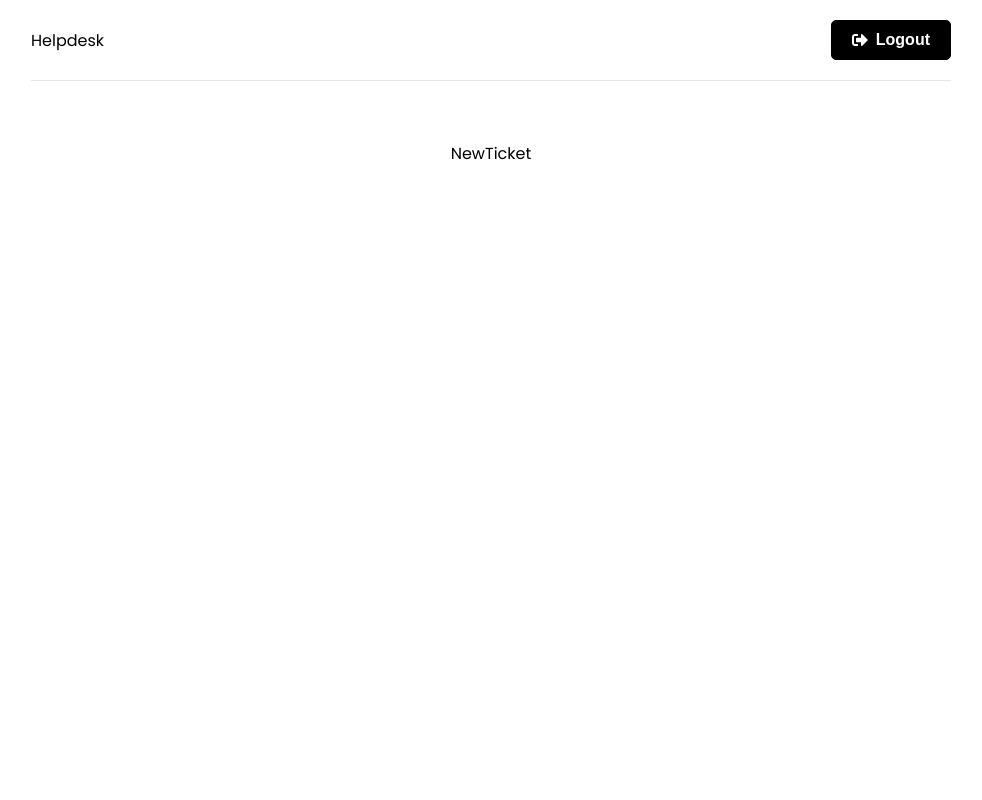
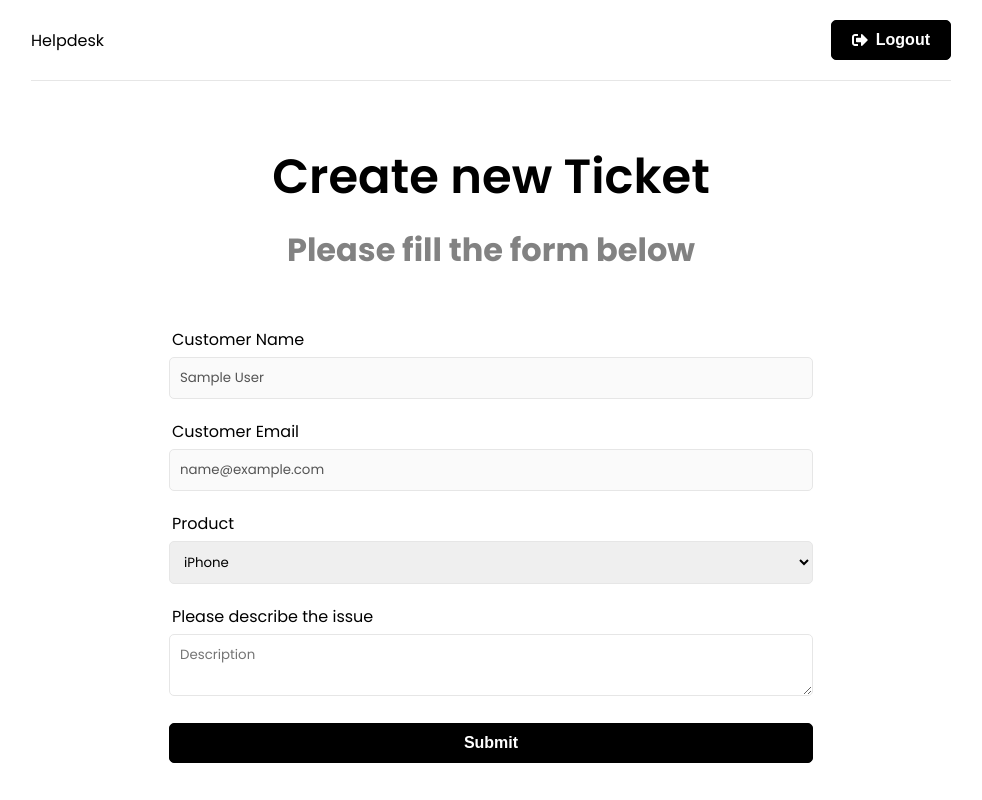
Before and after one commit to adeshgg/helpdesk, a React (Vite) app in the folder frontend/: page /new-ticket in a window 1280 px wide. Shown: the whole page, without its empty margins (149-1131 px from the left). Built offline with nearby package versions, Linux system fonts and the light colour scheme; sample sign-in values are in the browser's storage; the HTML template or start-up script is replaced by a standard one.

Commit message:
Added UI for new ticket form

```diff
--- a/frontend/src/pages/NewTicket.jsx
+++ b/frontend/src/pages/NewTicket.jsx
@@ -1,3 +1,72 @@
+import { useState } from 'react'
+import { useSelector } from 'react-redux'
+
 export default function NewTicket() {
-  return <div>NewTicket</div>
+  const { user } = useSelector(state => state.auth)
+  const [product, setProduct] = useState('iPhone')
+  const [description, setDescription] = useState('')
+
+  const onSubmit = e => {
+    e.preventDefault()
+  }
+  return (
+    <>
+      <section className='heading'>
+        <h1>Create new Ticket</h1>
+        <p>Please fill the form below</p>
+      </section>
+
+      <section className='form'>
+        <div className='form-group'>
+          <label htmlFor='name'>Customer Name</label>
+          <input
+            type='text'
+            className='form-control'
+            value={user.name}
+            disabled
+          />
+        </div>
+        <div className='form-group'>
+          <label htmlFor='name'>Customer Email</label>
+          <input
+            type='text'
+            className='form-control'
+            value={user.email}
+            disabled
+          />
+        </div>
+
+        <form onSubmit={onSubmit}>
+          <div className='form-group'>
+            <label htmlFor='product'>Product</label>
+            <select
+              name='product'
+              id='product'
+              value={product}
+              onChange={e => setProduct(e.target.value)}
+            >
+              <option value='iPhone'>iPhone</option>
+              <option value='Macbook Pro'>Macbook Pro</option>
+              <option value='Macbook Air'>Macbook Air</option>
+              <option value='iPad'>iPad</option>
+            </select>
+          </div>
+          <div className='form-group'>
+            <label htmlFor='description'>Please describe the issue</label>
+            <textarea
+              name='description'
+              id='description'
+              className='form-group'
+              placeholder='Description'
+              value={description}
+              onChange={e => setDescription(e.target.value)}
+            ></textarea>
+          </div>
+          <div className='form-group'>
+            <button className='btn btn-block'>Submit</button>
+          </div>
+        </form>
+      </section>
+    </>
+  )
 }
```
